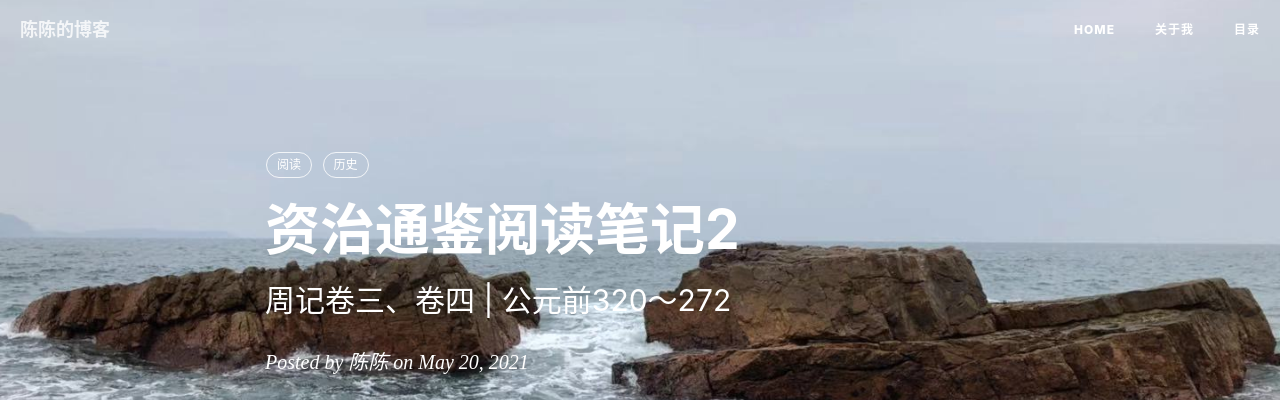
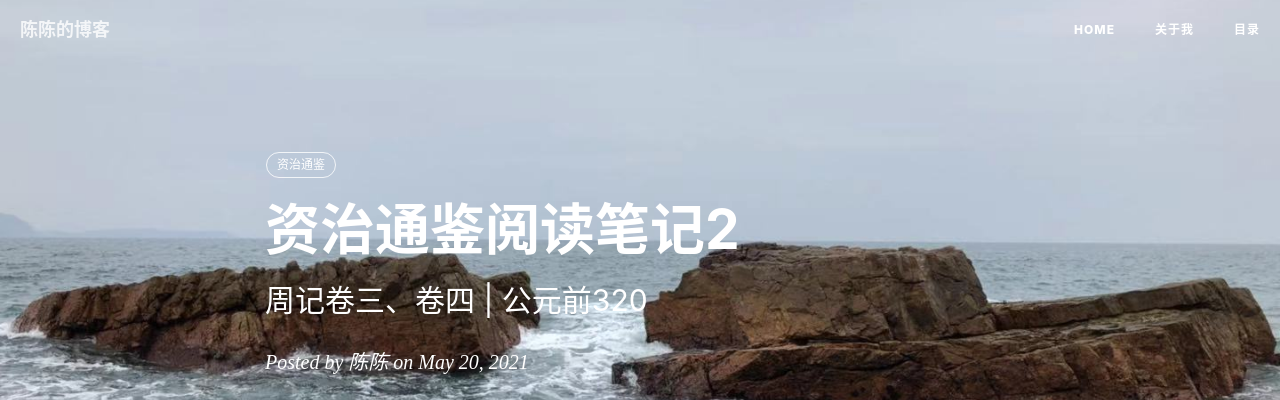
Before and after one commit to chensong212/chensong212.github.io, a Jekyll site: the page built from _posts/2021-05-20-zztj2.md, in a window 1280 px wide and 900 px high. Shown: the top 400 px of the window. Built offline with Jekyll 4.4.1, drawn with Linux system fonts in a browser that asks for light colours; nearby versions of some CDN libraries; comment, search, counter and statistics services are not loaded.

Commit message:
Update 2021-05-20-zztj2.md

```diff
--- a/_posts/2021-05-20-zztj2.md
+++ b/_posts/2021-05-20-zztj2.md
@@ -1,14 +1,13 @@
 ---
 layout:     post
 title:      资治通鉴阅读笔记2
-subtitle:   周记卷三、卷四 | 公元前320～272
+subtitle:   周记卷三、卷四 | 公元前320
 date:       2021-05-20
 author:     陈陈
 header-img:
 catalog: true
 tags:
-    - 阅读
-    - 历史
+    - 资治通鉴
 
 ---
 ### 第三卷
```
